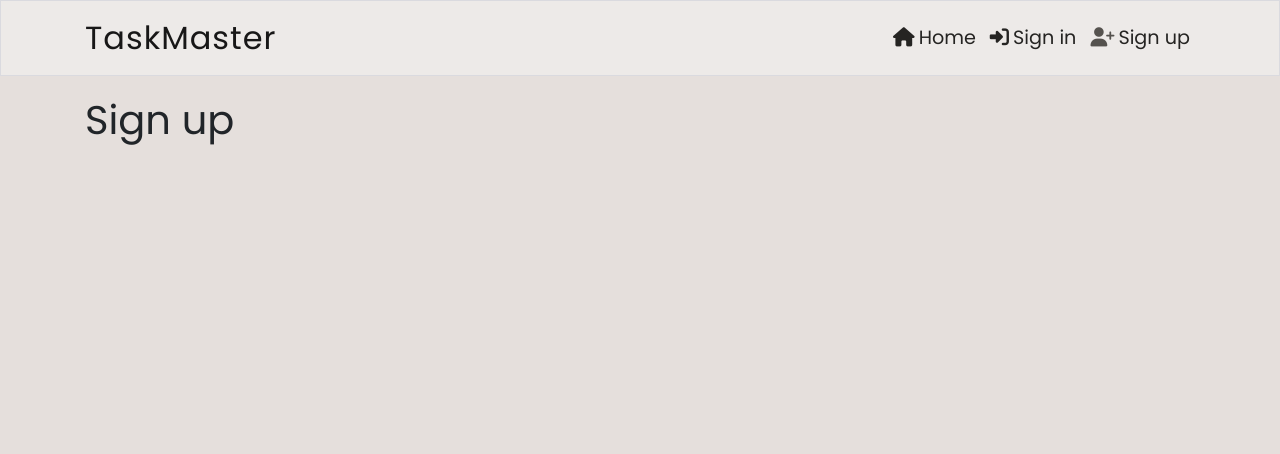
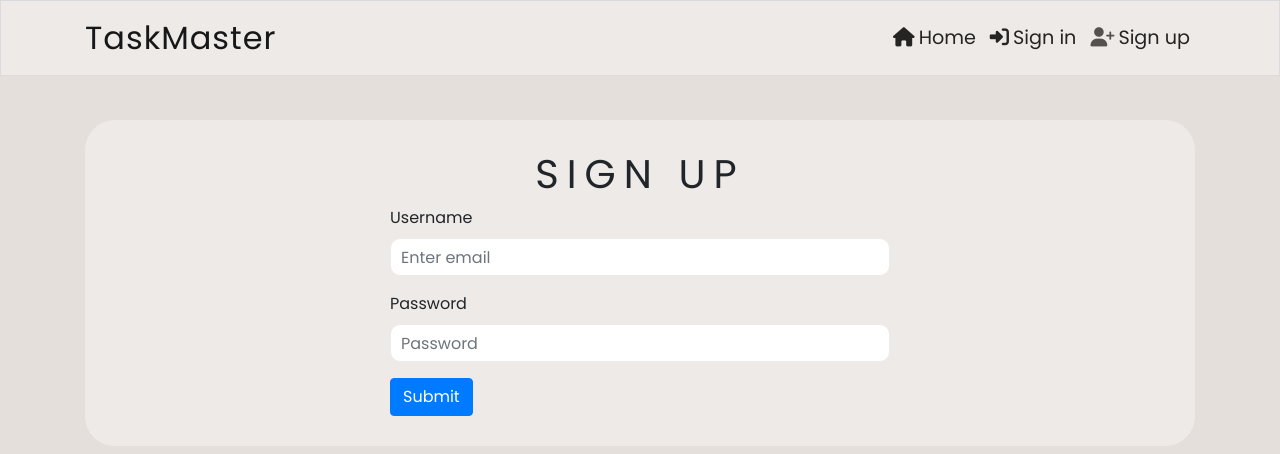
Before and after one commit to LesterCuasay/Project-5, a React (Create React App) app in the folder frontend/: page /signup in a window 1280 px wide. Shown: the top 454 px of the page. Built offline with nearby package versions, Linux system fonts and the light colour scheme.

Commit message:
feat - created sign up form and styled it

```diff
--- a/frontend/package.json
+++ b/frontend/package.json
@@ -6,6 +6,7 @@
     "@testing-library/jest-dom": "^5.17.0",
     "@testing-library/react": "^13.4.0",
     "@testing-library/user-event": "^13.5.0",
+    "axios": "^1.5.1",
     "bootstrap": "^4.6.0",
     "react": "^18.2.0",
     "react-bootstrap": "^1.6.3",
--- a/frontend/src/App.js
+++ b/frontend/src/App.js
@@ -2,6 +2,8 @@
 import NavBar from "./components/NavBar";
 import Container from "react-bootstrap/Container";
 import { Route, Switch } from "react-router-dom";
+import "./api/axiosDefaults";
+import SignUpForm from "./pages/auth/SignUpForm";
 
 function App() {
   return (
@@ -11,7 +13,7 @@
         <Switch>
           <Route exact path="/" render={() => <h1>Home page</h1>} />
           <Route exact path="/signin" render={() => <h1>Sign in</h1>} />
-          <Route exact path="/signup" render={() => <h1>Sign up</h1>} />
+          <Route exact path="/signup" render={() => <SignUpForm />} />
           <Route render={() => <p>Page not found!</p>} />
         </Switch>
       </Container>
--- a/frontend/src/App.module.css
+++ b/frontend/src/App.module.css
@@ -7,6 +7,12 @@
 
 .Main {
     padding-top: 6rem;
+}
+
+.Content {
+    background-color: var(--second-bg-color);
+    padding: 30px;
+    border-radius: 30px;
 }
 
 .App {
--- a/frontend/src/api/axiosDefaults.js
+++ b/frontend/src/api/axiosDefaults.js
@@ -1,6 +1,5 @@
-// IMPORTANT!!
- // Because this React app is running in the same workspace as the API,
+import axios from "axios";
 
- // there is no need to set a separate baseURL until you reach deployment.
-
- // Setting a baseURL before you reach deployment will cause errors
+// axios.defaults.baseURL = ''
+axios.defaults.headers.post['Content-Type'] = 'multipart/form-data'
+axios.defaults.withCredentials = true;
--- /dev/null
+++ b/frontend/src/pages/auth/SignUpForm.js
@@ -0,0 +1,48 @@
+import React from "react";
+
+import Row from "react-bootstrap/Row";
+import Col from "react-bootstrap/Col";
+import Container from "react-bootstrap/Container";
+import Form from "react-bootstrap/Form";
+import Button from "react-bootstrap/Button";
+
+import appStyles from "../../App.module.css";
+import styles from "../../styles/SignInUpForm.module.css";
+
+const SignUpForm = () => {
+  return (
+    <Container
+      className={`${appStyles.Content} d-flex justify-content-center align-items-center mt-4`}
+    >
+      <Row>
+        <Col>
+          <h1 className={styles.Header}>Sign Up</h1>
+          <Form>
+            <Form.Group controlId="formBasicEmail">
+              <Form.Label>Username</Form.Label>
+              <Form.Control
+                className={styles.Input}
+                type="email"
+                placeholder="Enter email"
+              />
+            </Form.Group>
+
+            <Form.Group controlId="formBasicPassword">
+              <Form.Label>Password</Form.Label>
+              <Form.Control
+                className={styles.Input}
+                type="password"
+                placeholder="Password"
+              />
+            </Form.Group>
+            <Button variant="primary" type="submit">
+              Submit
+            </Button>
+          </Form>
+        </Col>
+      </Row>
+    </Container>
+  );
+};
+
+export default SignUpForm;
--- /dev/null
+++ b/frontend/src/styles/SignInUpForm.module.css
@@ -0,0 +1,13 @@
+.Header {
+    text-transform: uppercase;
+    letter-spacing: 0.5rem;
+    text-align: center;
+}
+
+.Input {
+    background: #ffffff;
+    border: 1px solid var(--second-bg-color);
+    padding: 10px;
+    border-radius: 10px;
+    width: 500px;
+}
```
Also changed, not shown: 1 other file (tests, documents, lock files or other folders).
